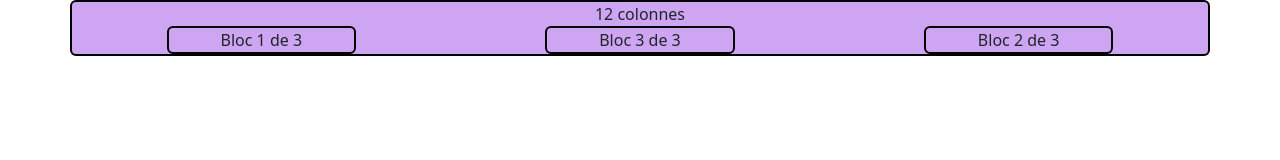
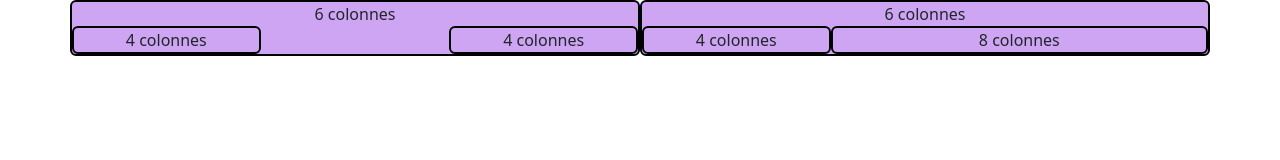
Before and after one commit to GigiTheGiraffe/exercises-bootstrap, a plain HTML site: page index.html in a window 1280 px wide. Drawn offline with nearby package versions, Linux system fonts and the light colour scheme.

Commit message:
4 - practice makes good

```diff
--- a/index.html
+++ b/index.html
@@ -13,11 +13,22 @@
 <body>
   <section>
     <div class="container text-center">
-      <div class="row row-cols-12 border border-black border-2 rounded bg-purple d-flex justify-content-around">
-        <div class="col-12">12 colonnes</div>
-        <div class="col-2 border border-black border-2 rounded">Bloc 1 de 3</div>
-        <div class="col-2 border border-black border-2 rounded order-2">Bloc 2 de 3</div>
-        <div class="col-2 border border-black border-2 rounded order-1">Bloc 3 de 3</div>
+      <div class="row row-cols-12">
+        <div class="col-6 border border-black border-2 rounded bg-purple">
+          <div class="row">
+            <div class="col-12">6 colonnes</div>
+            <div class="col-4 border border-black border-2 rounded bg-purple">4 colonnes</div>
+            <div class="col-4"></div>
+            <div class="col-4 border border-black border-2 rounded bg-purple">4 colonnes</div>
+          </div>
+        </div>
+        <div class="col-6 border border-black border-2 rounded bg-purple">
+          <div class="col-12">6 colonnes</div>
+          <div class="row">
+            <div class="col-4 border border-black border-2 rounded bg-purple">4 colonnes</div>
+            <div class="col-8 border border-black border-2 rounded bg-purple">8 colonnes</div>
+          </div>
+        </div>
       </div>
   </section>
   <script src="https://cdn.jsdelivr.net/npm/bootstrap@5.3.3/dist/js/bootstrap.bundle.min.js"
```
